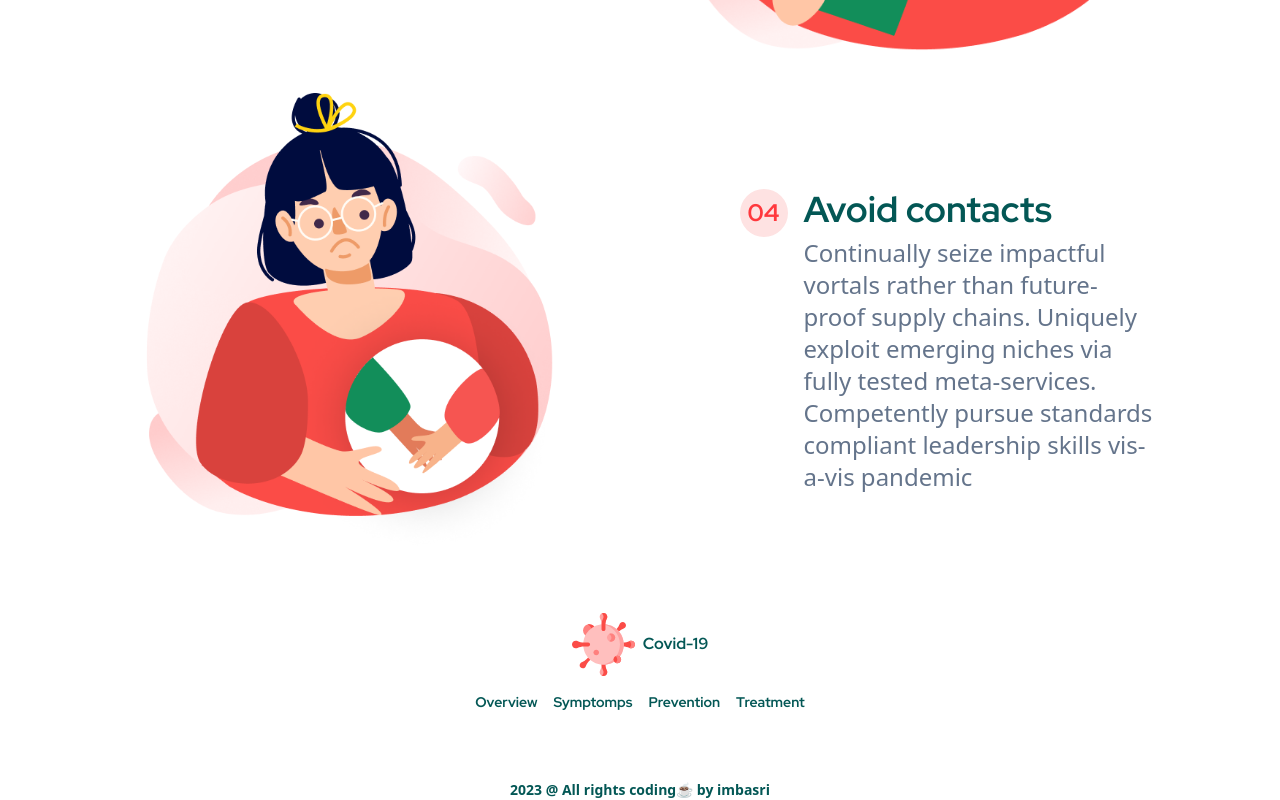
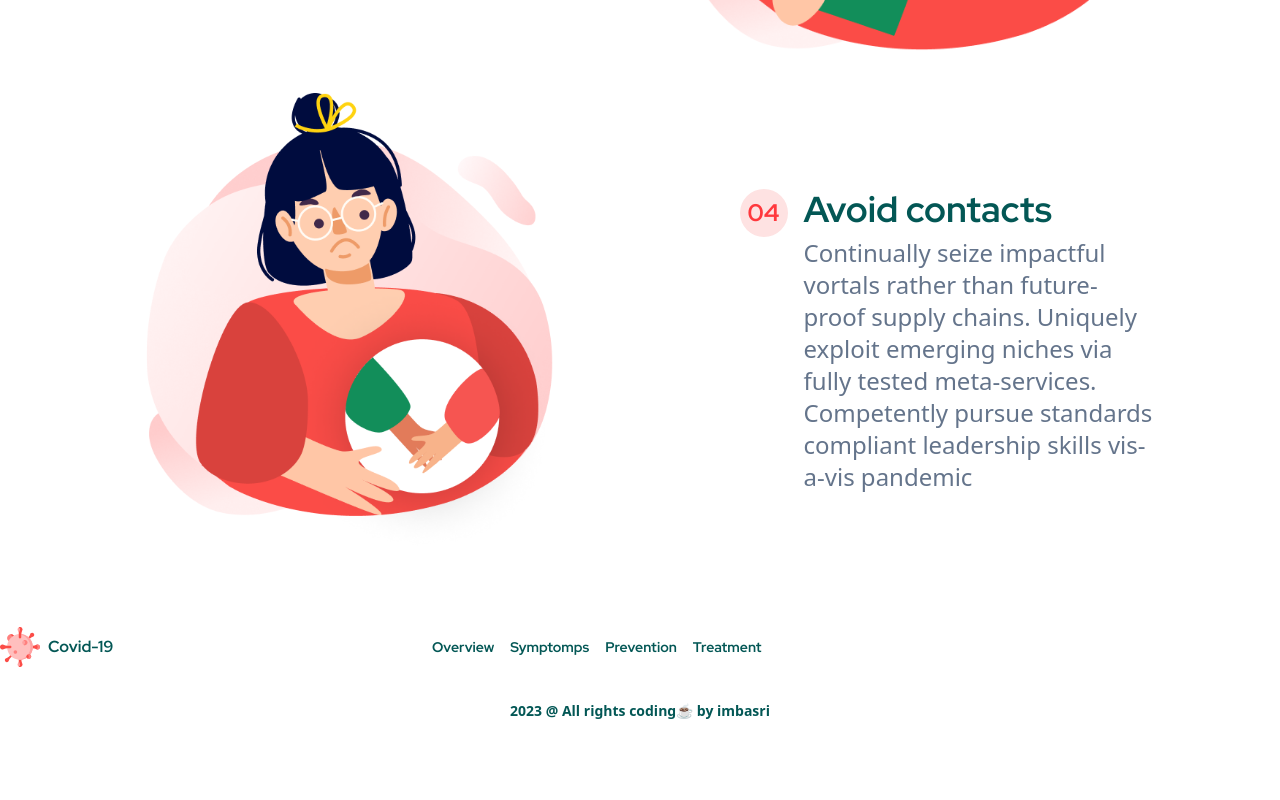
Before and after one commit to imbasri/covid19-fe, a React (Vite) app: page / in a window 1280 px wide. Shown: the part 5812-6612 px from the top of the page. After the commit the page ends 6553 px from the top, so only its background shows below. Built offline with nearby package versions, Linux system fonts and the light colour scheme; some icons are missing; what prettier-plugin-tailwindcss would draw is missing.

Commit message:
update responsive Footer

```diff
--- a/src/components/Footer.jsx
+++ b/src/components/Footer.jsx
@@ -9,15 +9,15 @@
 import { Link } from "react-router-dom";
 function Footer() {
    return (
-      <footer>
-         <div>
+      <footer className="container mx-auto w-full text-center">
+         <div className="flex flex-col items-center md:flex-row md:justify-between">
             <div className="flex items-center justify-center">
-               <img src={icon} alt="icon_covid19" className="mr-2" />
+               <img src={icon} alt="icon_covid19" className="mr-2 md:w-10" />
                <span className="block font-hat text-base font-bold text-secondary">
                   Covid-19
                </span>
             </div>
-            <div className="my-4 flex">
+            <div className="my-4 w-1/2  p-10 md:ml-10 md:p-2">
                <ul className="flex w-full flex-wrap items-center justify-center  gap-4 font-hat text-sm font-bold text-secondary">
                   <li>
                      <Link to={"#"}>Overview</Link>
@@ -41,7 +41,7 @@
                            <Facebook
                               color="default"
                               size={30}
-                              className=" w-auto cursor-pointer"
+                              className=" w-auto cursor-pointer md:w-5"
                            />
                         </Link>
                      }
@@ -52,7 +52,7 @@
                            <Youtube
                               color="default"
                               size={30}
-                              className=" w-auto cursor-pointer"
+                              className=" w-auto cursor-pointer md:w-5"
                            />
                         </Link>
                      }
@@ -63,7 +63,7 @@
                            <Twitter
                               color="default"
                               size={30}
-                              className=" w-auto cursor-pointer"
+                              className=" w-auto cursor-pointer md:w-5"
                            />
                         </Link>
                      }
@@ -74,17 +74,20 @@
                            <Vimeo
                               color="default"
                               size={30}
-                              className=" w-auto cursor-pointer"
+                              className=" w-auto cursor-pointer md:w-5"
                            />
                         </Link>
                      }
                   </li>
                </ul>
             </div>
-            <span className="flex justify-center text-center text-sm font-bold text-secondary">
+            <span className="my-5 flex justify-center text-center text-sm font-bold text-secondary md:hidden">
                2023 @ All rights coding☕ by imbasri
             </span>
          </div>
+         <span className="my-5 hidden justify-center text-center text-sm font-bold text-secondary md:block">
+            2023 @ All rights coding☕ by imbasri
+         </span>
       </footer>
    );
 }
```
